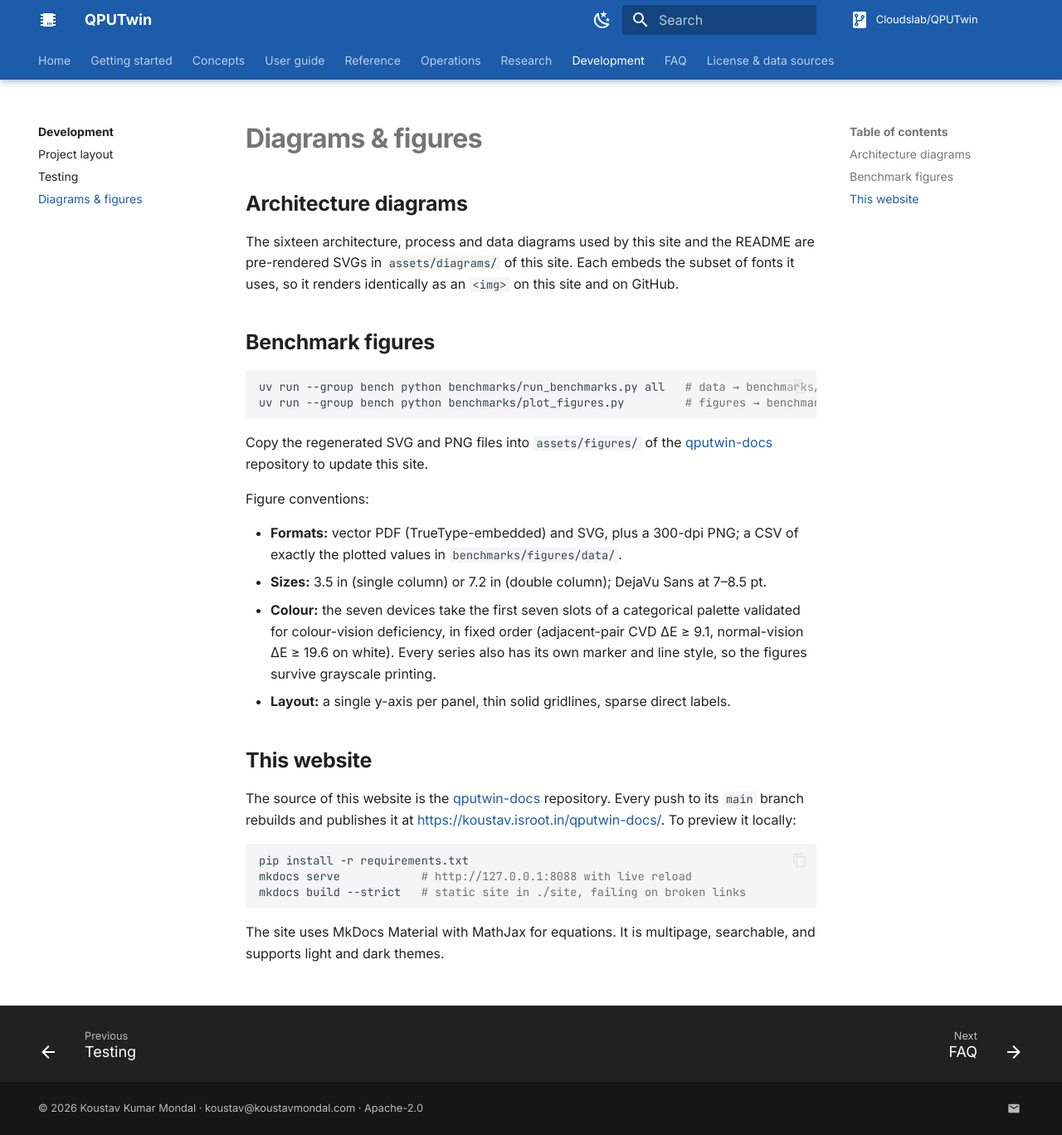
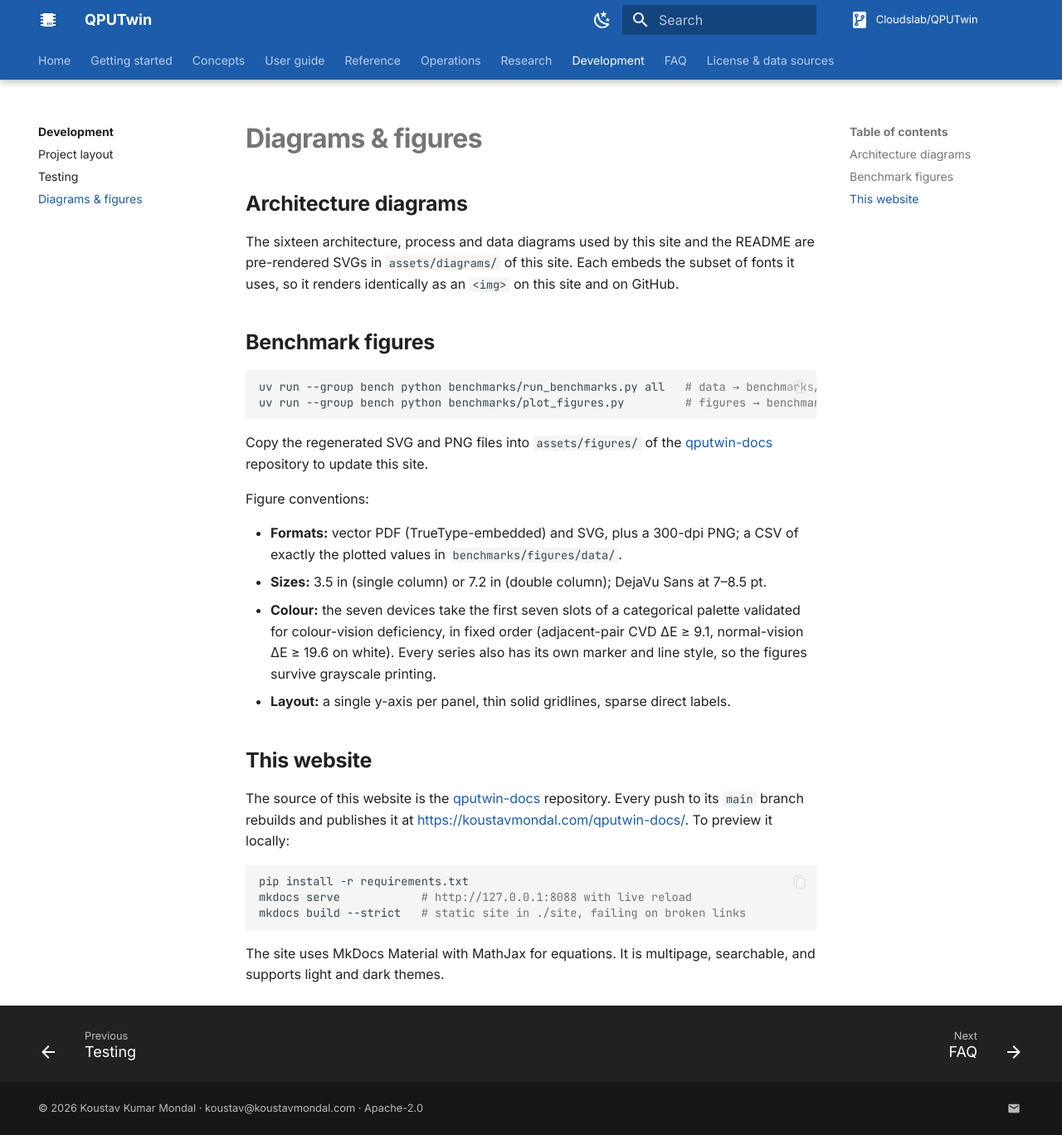
Before and after one commit to TakMashhido/qputwin-docs, an MkDocs documentation site: the page built from docs/development/diagrams.md, in a window 1280 px wide and 1368 px high. Shown: the whole window at 83% size. Built offline with MkDocs 1.6.1 and Material for MkDocs 9.7.7, drawn with Linux system fonts in a browser that asks for light colours; comment, search, counter and statistics services are not loaded; part of the change alters nothing that is shown.

Commit message:
Point documentation links to koustavmondal.com

````diff
--- a/docs/development/diagrams.md
+++ b/docs/development/diagrams.md
@@ -27,7 +27,7 @@ Figure conventions:
 
 ## This website
 
-The source of this website is the [qputwin-docs](https://github.com/TakMashhido/qputwin-docs) repository. Every push to its `main` branch rebuilds and publishes it at <https://koustav.isroot.in/qputwin-docs/>. To preview it locally:
+The source of this website is the [qputwin-docs](https://github.com/TakMashhido/qputwin-docs) repository. Every push to its `main` branch rebuilds and publishes it at <https://koustavmondal.com/qputwin-docs/>. To preview it locally:
 
 ```bash
 pip install -r requirements.txt
--- a/mkdocs.yml
+++ b/mkdocs.yml
@@ -2,9 +2,9 @@
 #   pip install -r requirements.txt
 #   mkdocs serve                          # live preview on http://127.0.0.1:8088
 #   mkdocs build --strict                 # static site in ./site
-# Published at https://koustav.isroot.in/qputwin-docs/ by .github/workflows/deploy.yml
+# Published at https://koustavmondal.com/qputwin-docs/ by .github/workflows/deploy.yml
 site_name: QPUTwin
-site_url: https://koustav.isroot.in/qputwin-docs/
+site_url: https://koustavmondal.com/qputwin-docs/
 repo_url: https://github.com/Cloudslab/QPUTwin
 repo_name: Cloudslab/QPUTwin
 edit_uri: ""                            # the pages live in qputwin-docs, not in the code repository
--- a/requirements.txt
+++ b/requirements.txt
@@ -1,4 +1,4 @@
-# Versions used to build https://koustav.isroot.in/qputwin-docs/ (MkDocs 2.x breaks the Material theme).
+# Versions used to build https://koustavmondal.com/qputwin-docs/ (MkDocs 2.x breaks the Material theme).
 mkdocs==1.6.1
 mkdocs-material==9.7.7
 mkdocs-material-extensions==1.3.1
````
